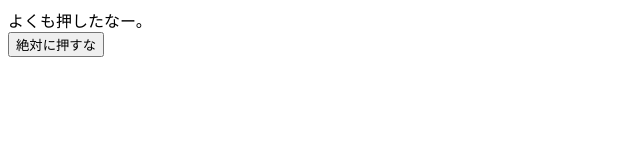
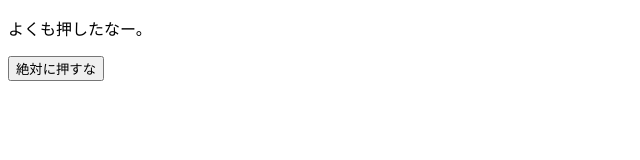
Before and after one commit to yutooni/git-sample, a plain HTML site: page index.html in a window 1280 px wide. Both pictures are taken after a click on the button "絶対に押すな". Shown: the whole page, without its empty margins (0-640 px from the left). Drawn offline with Linux system fonts and the light colour scheme.

Commit message:
b.jsを連携

```diff
--- a/a.js
+++ b/a.js
@@ -4,7 +4,7 @@ const div1 = document.getElementById('div1')
 
 const changeColor = () =>{
     console.dir(div1);
-    div1.innerHTML = "よくも押したなー。"
+    div1.innerHTML = "<p>よくも押したなー。</p>"
 }
 button.addEventListener('click',()=>{
     changeColor()
--- a/index.html
+++ b/index.html
@@ -10,5 +10,6 @@
     <div id="div1"></div>
     <button id="button1">絶対に押すな</button>
     <script src="./a.js"></script>
+    <script src="./b.js"></script>
 </body>
 </html>
```
